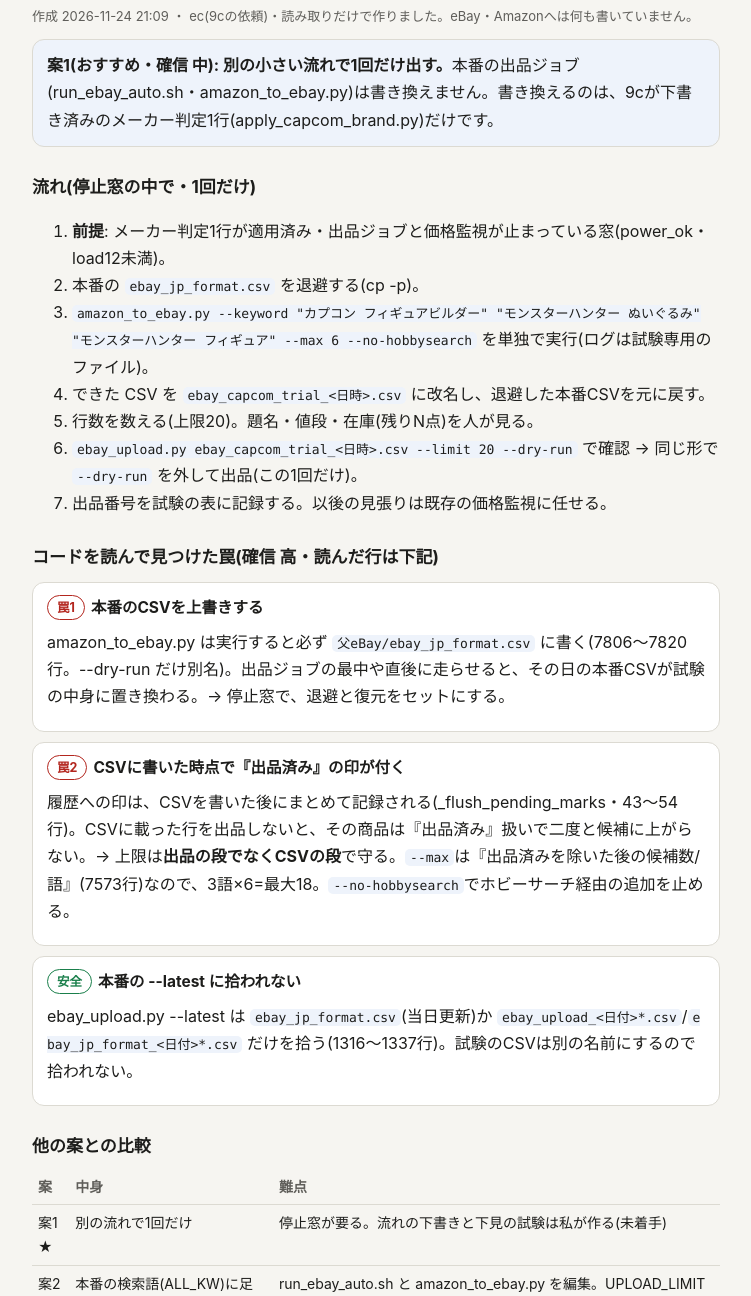
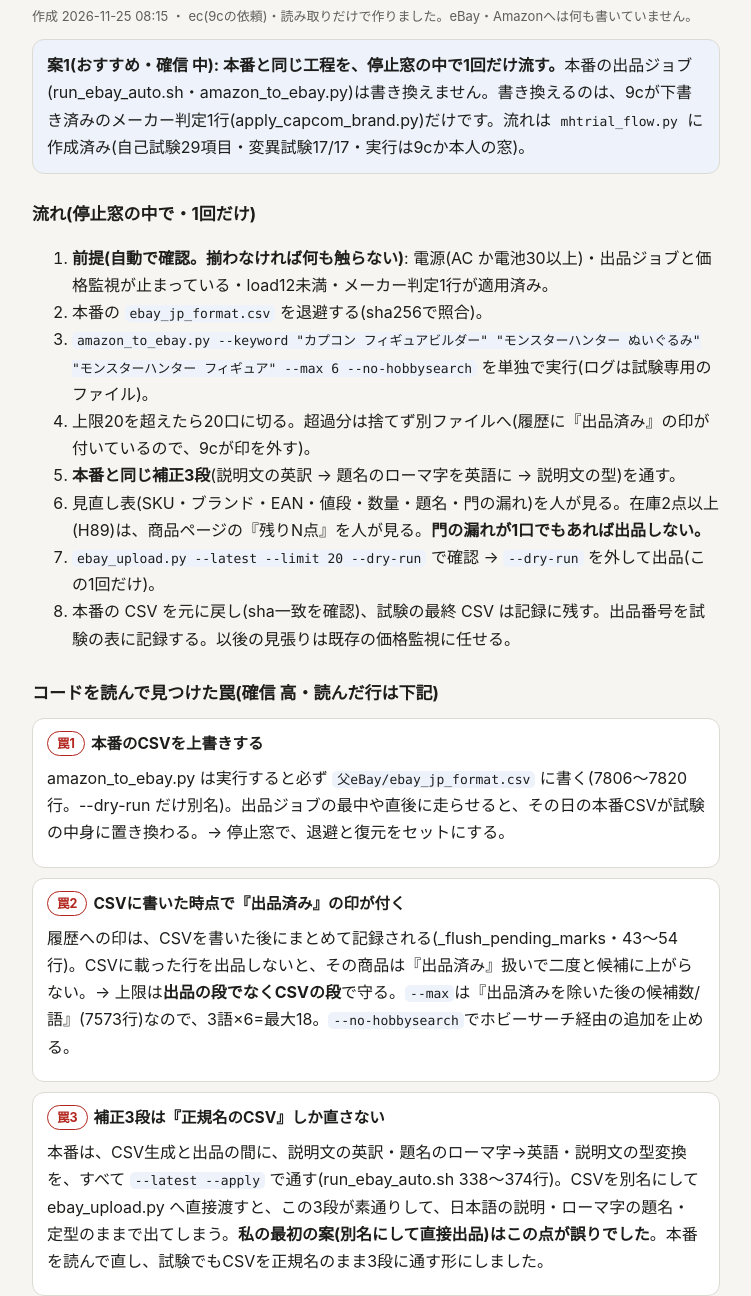
Before and after one commit to jinjinzeguangda-sys/jinjinzeguangda-sys.github.io, a plain HTML site: page p-e13832ea0cfcd4dfda964c03/b.html in a window 1280 px wide. Shown: the part 84-1380 px from the top of the page, without its empty margins (264-1015 px from the left). Drawn offline with Linux system fonts and the light colour scheme.

Commit message:
モンハン試験案を追加(一覧+詳細)

```diff
--- a/p-e13832ea0cfcd4dfda964c03/b.html
+++ b/p-e13832ea0cfcd4dfda964c03/b.html
@@ -12,25 +12,27 @@ p{margin:8px 0}.meta{color:var(--sub);font-size:13px}a{color:var(--accent)}.back
 table{border-collapse:collapse;width:100%;font-size:14px}th,td{border-bottom:1px solid var(--line);padding:6px 6px;text-align:left;vertical-align:top}th{color:var(--sub);font-weight:600;white-space:nowrap}
 .n{font-variant-numeric:tabular-nums}.small{font-size:13px;color:var(--sub)}code{font:13px/1.5 ui-monospace,Menlo,monospace;background:var(--soft);padding:1px 5px;border-radius:5px;word-break:break-all}
 .nav{display:flex;gap:8px;flex-wrap:wrap;margin:18px 0 0}.nav a{flex:1 1 40%;text-align:center;border:1px solid var(--line);border-radius:10px;padding:9px 6px;text-decoration:none;background:var(--card);font-size:14px}</style></head><body><div class="wrap">
-<a class="back" href="index.html">‹ 一覧へ</a><h1>(b) 『最大20口』で止める仕組み</h1><p class="meta">作成 2026-11-24 21:09 ・ ec(9cの依頼)・読み取りだけで作りました。eBay・Amazonへは何も書いていません。</p>
-<div class="box"><b>案1(おすすめ・確信 中): 別の小さい流れで1回だけ出す。</b>本番の出品ジョブ(run_ebay_auto.sh・amazon_to_ebay.py)は書き換えません。書き換えるのは、9cが下書き済みのメーカー判定1行(apply_capcom_brand.py)だけです。</div>
+<a class="back" href="index.html">‹ 一覧へ</a><h1>(b) 『最大20口』で止める仕組み</h1><p class="meta">作成 2026-11-25 08:15 ・ ec(9cの依頼)・読み取りだけで作りました。eBay・Amazonへは何も書いていません。</p>
+<div class="box"><b>案1(おすすめ・確信 中): 本番と同じ工程を、停止窓の中で1回だけ流す。</b>本番の出品ジョブ(run_ebay_auto.sh・amazon_to_ebay.py)は書き換えません。書き換えるのは、9cが下書き済みのメーカー判定1行(apply_capcom_brand.py)だけです。流れは <code>mhtrial_flow.py</code> に作成済み(自己試験29項目・変異試験17/17・実行は9cか本人の窓)。</div>
 <h2>流れ(停止窓の中で・1回だけ)</h2>
 <ol>
-<li><b>前提</b>: メーカー判定1行が適用済み・出品ジョブと価格監視が止まっている窓(power_ok・load12未満)。</li>
-<li>本番の <code>ebay_jp_format.csv</code> を退避する(cp -p)。</li>
+<li><b>前提(自動で確認。揃わなければ何も触らない)</b>: 電源(AC か電池30以上)・出品ジョブと価格監視が止まっている・load12未満・メーカー判定1行が適用済み。</li>
+<li>本番の <code>ebay_jp_format.csv</code> を退避する(sha256で照合)。</li>
 <li><code>amazon_to_ebay.py --keyword "カプコン フィギュアビルダー" "モンスターハンター ぬいぐるみ" "モンスターハンター フィギュア" --max 6 --no-hobbysearch</code> を単独で実行(ログは試験専用のファイル)。</li>
-<li>できた CSV を <code>ebay_capcom_trial_&lt;日時&gt;.csv</code> に改名し、退避した本番CSVを元に戻す。</li>
-<li>行数を数える(上限20)。題名・値段・在庫(残りN点)を人が見る。</li>
-<li><code>ebay_upload.py ebay_capcom_trial_&lt;日時&gt;.csv --limit 20 --dry-run</code> で確認 → 同じ形で <code>--dry-run</code> を外して出品(この1回だけ)。</li>
-<li>出品番号を試験の表に記録する。以後の見張りは既存の価格監視に任せる。</li></ol>
+<li>上限20を超えたら20口に切る。超過分は捨てず別ファイルへ(履歴に『出品済み』の印が付いているので、9cが印を外す)。</li>
+<li><b>本番と同じ補正3段</b>(説明文の英訳 → 題名のローマ字を英語に → 説明文の型)を通す。</li>
+<li>見直し表(SKU・ブランド・EAN・値段・数量・題名・門の漏れ)を人が見る。在庫2点以上(H89)は、商品ページの『残りN点』を人が見る。<b>門の漏れが1口でもあれば出品しない。</b></li>
+<li><code>ebay_upload.py --latest --limit 20 --dry-run</code> で確認 → <code>--dry-run</code> を外して出品(この1回だけ)。</li>
+<li>本番の CSV を元に戻し(sha一致を確認)、試験の最終 CSV は記録に残す。出品番号を試験の表に記録する。以後の見張りは既存の価格監視に任せる。</li></ol>
 <h2>コードを読んで見つけた罠(確信 高・読んだ行は下記)</h2>
 <div class="card"><h3><span class="tag ng">罠1</span>本番のCSVを上書きする</h3><p>amazon_to_ebay.py は実行すると必ず <code>父eBay/ebay_jp_format.csv</code> に書く(7806〜7820行。--dry-run だけ別名)。出品ジョブの最中や直後に走らせると、その日の本番CSVが試験の中身に置き換わる。→ 停止窓で、退避と復元をセットにする。</p></div>
 <div class="card"><h3><span class="tag ng">罠2</span>CSVに書いた時点で『出品済み』の印が付く</h3><p>履歴への印は、CSVを書いた後にまとめて記録される(_flush_pending_marks・43〜54行)。CSVに載った行を出品しないと、その商品は『出品済み』扱いで二度と候補に上がらない。→ 上限は<b>出品の段でなくCSVの段</b>で守る。<code>--max</code>は『出品済みを除いた後の候補数/語』(7573行)なので、3語×6=最大18。<code>--no-hobbysearch</code>でホビーサーチ経由の追加を止める。</p></div>
-<div class="card"><h3><span class="tag ok">安全</span>本番の --latest に拾われない</h3><p>ebay_upload.py --latest は <code>ebay_jp_format.csv</code>(当日更新)か <code>ebay_upload_&lt;日付&gt;*.csv</code>/<code>ebay_jp_format_&lt;日付&gt;*.csv</code> だけを拾う(1316〜1337行)。試験のCSVは別の名前にするので拾われない。</p></div>
+<div class="card"><h3><span class="tag ng">罠3</span>補正3段は『正規名のCSV』しか直さない</h3><p>本番は、CSV生成と出品の間に、説明文の英訳・題名のローマ字→英語・説明文の型変換を、すべて <code>--latest --apply</code> で通す(run_ebay_auto.sh 338〜374行)。CSVを別名にして ebay_upload.py へ直接渡すと、この3段が素通りして、日本語の説明・ローマ字の題名・定型のままで出てしまう。<b>私の最初の案(別名にして直接出品)はこの点が誤りでした</b>。本番を読んで直し、試験でもCSVを正規名のまま3段に通す形にしました。</p></div>
+<div class="card"><h3><span class="tag wait">注意</span>窓の外で動かすと本番と衝突する</h3><p>試験のCSVは正規名のままなので、出品ジョブが走っていると本番のCSVとぶつかる。だから前提(出品ジョブ・価格監視の停止・電源・load)を自動で確認し、揃わなければ何も触りません。</p></div>
 <h2>他の案との比較</h2>
 <div class="tw"><table><tr><th>案</th><th>中身</th><th>難点</th></tr>
-<tr><td>案1 ★</td><td>別の流れで1回だけ</td><td>停止窓が要る。流れの下書きと下見の試験は私が作る(未着手)</td></tr>
+<tr><td>案1 ★</td><td>本番と同じ工程を窓の中で1回だけ</td><td>停止窓が要る。流れは作成済み(模擬の収集・出品で自己試験29項目・変異17/17)。本物の収集・出品は未実行</td></tr>
 <tr><td>案2</td><td>本番の検索語(ALL_KW)に足し、上限のパッチを入れる</td><td>run_ebay_auto.sh と amazon_to_ebay.py を編集。UPLOAD_LIMITは0(無制限)のままで、やめる時の戻しも要る＝試験には重い</td></tr>
 <tr><td>案3</td><td>ASINを手で選び --asin-file で出す</td><td>20口以内は確実だが、『検索語が当たるか』を確かめられない</td></tr></table></div>
-<p class="small">未確認: ホビーサーチ経由を止めた時の候補数への影響・実行ログでの『最大N件』の表示(コードでは確認、実行では未確認)。</p>
+<p class="small">未確認: ホビーサーチ経由を止めた時の候補数・JAN取得率への影響(今は403が続くため止める案)／実行ログでの『最大N件』の表示(コードでは確認、実行では未確認)／補正3段(claude -p)に窓の中で数分かかる点。</p>
 <div class="nav"><a href="a.html">‹ (a)</a><a href="c.html">次: (c) 守る門 ›</a></div></div></body></html>
```
Also changed, not shown: p-e13832ea0cfcd4dfda964c03/a.html (+1 -1 lines), p-e13832ea0cfcd4dfda964c03/c.html (+1 -1 lines), p-e13832ea0cfcd4dfda964c03/d.html (+1 -1 lines), p-e13832ea0cfcd4dfda964c03/e.html (+1 -1 lines), p-e13832ea0cfcd4dfda964c03/index.html (+4 -4 lines).
